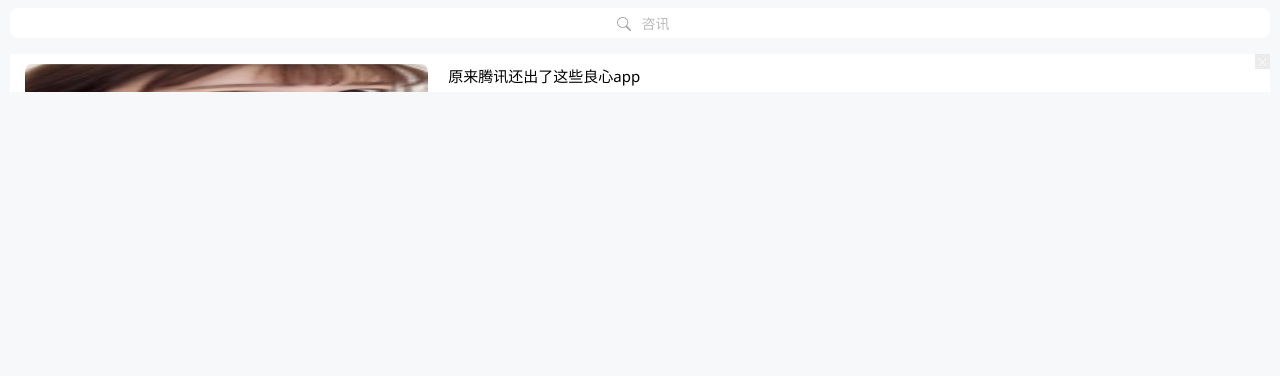
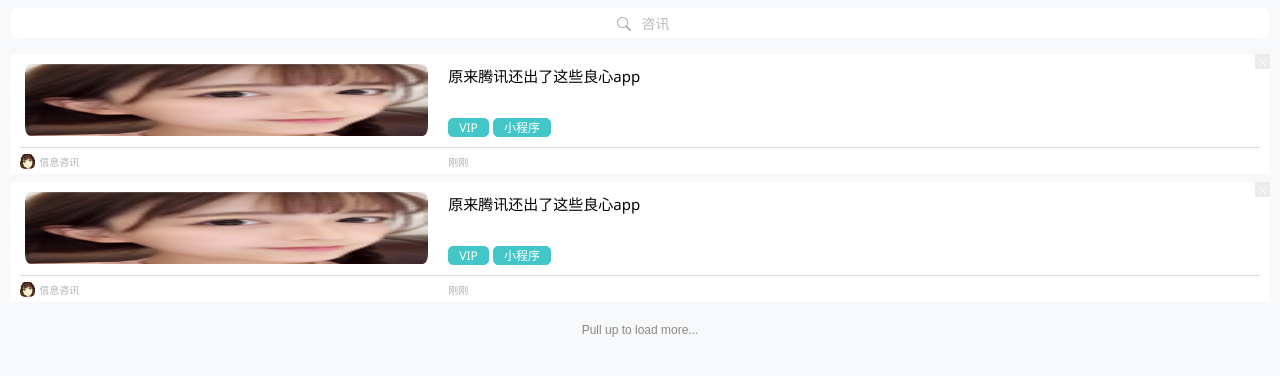
Before and after one commit to zhouBoom/youxi, a plain HTML site: page collection.html in a window 1280 px wide. Drawn offline with nearby package versions, Linux system fonts and the light colour scheme.

Commit message:
1. 收藏页，scroll滚轮高度调整

```diff
--- a/collection.html
+++ b/collection.html
@@ -123,6 +123,10 @@
 <!--<script src="js/amazeui.min.js" type="text/javascript"></script>-->
 <script src="js/amazeui.lazyload.min.js" type="text/javascript"></script>
 <script type="text/javascript">
+    $(function () {
+        //动态设置刷新的高度
+        $('#wrapper').css('height',window.screen.height-140+'px');
+    });
     refresher.init({
 
         id: "wrapper",
```
